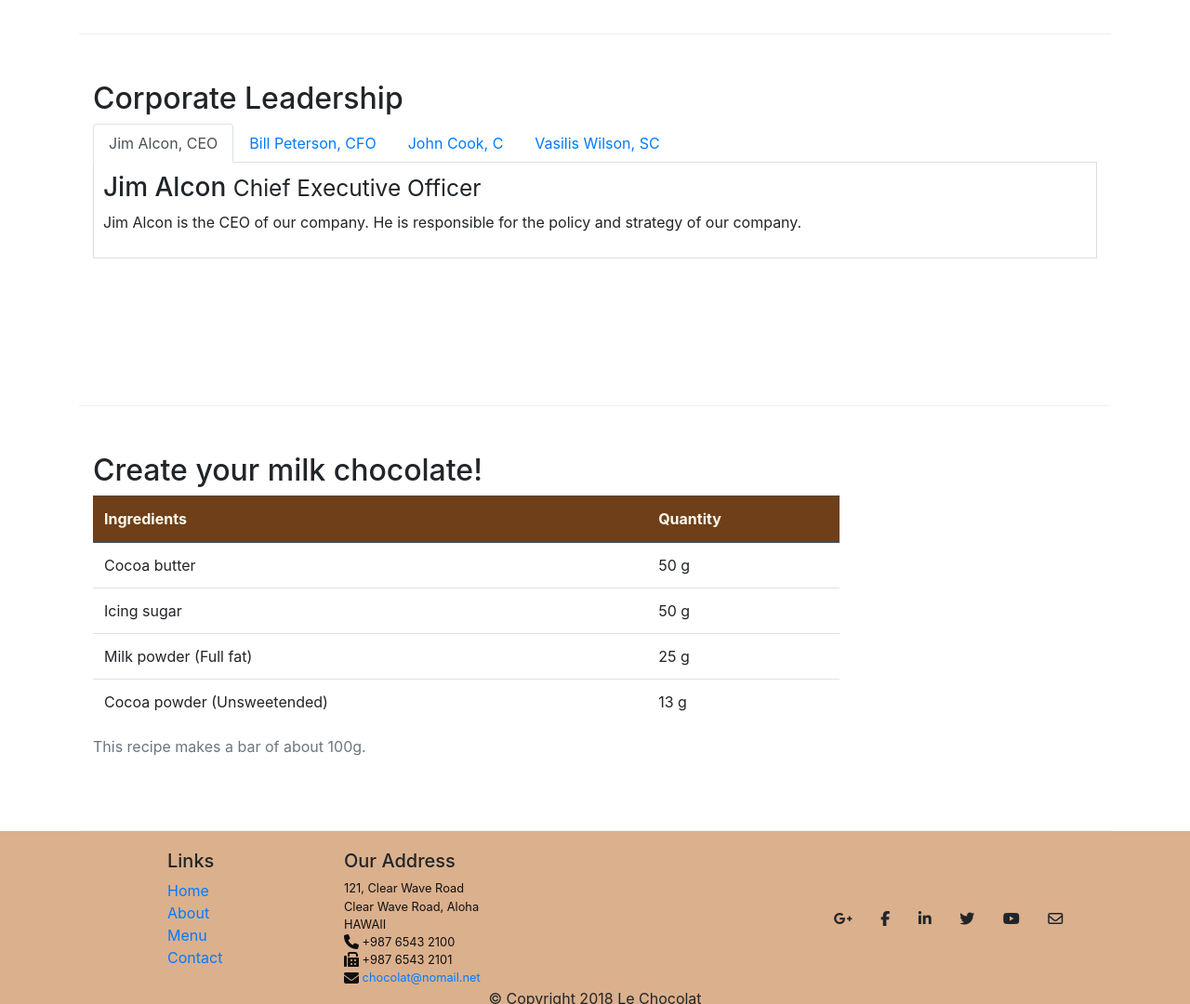
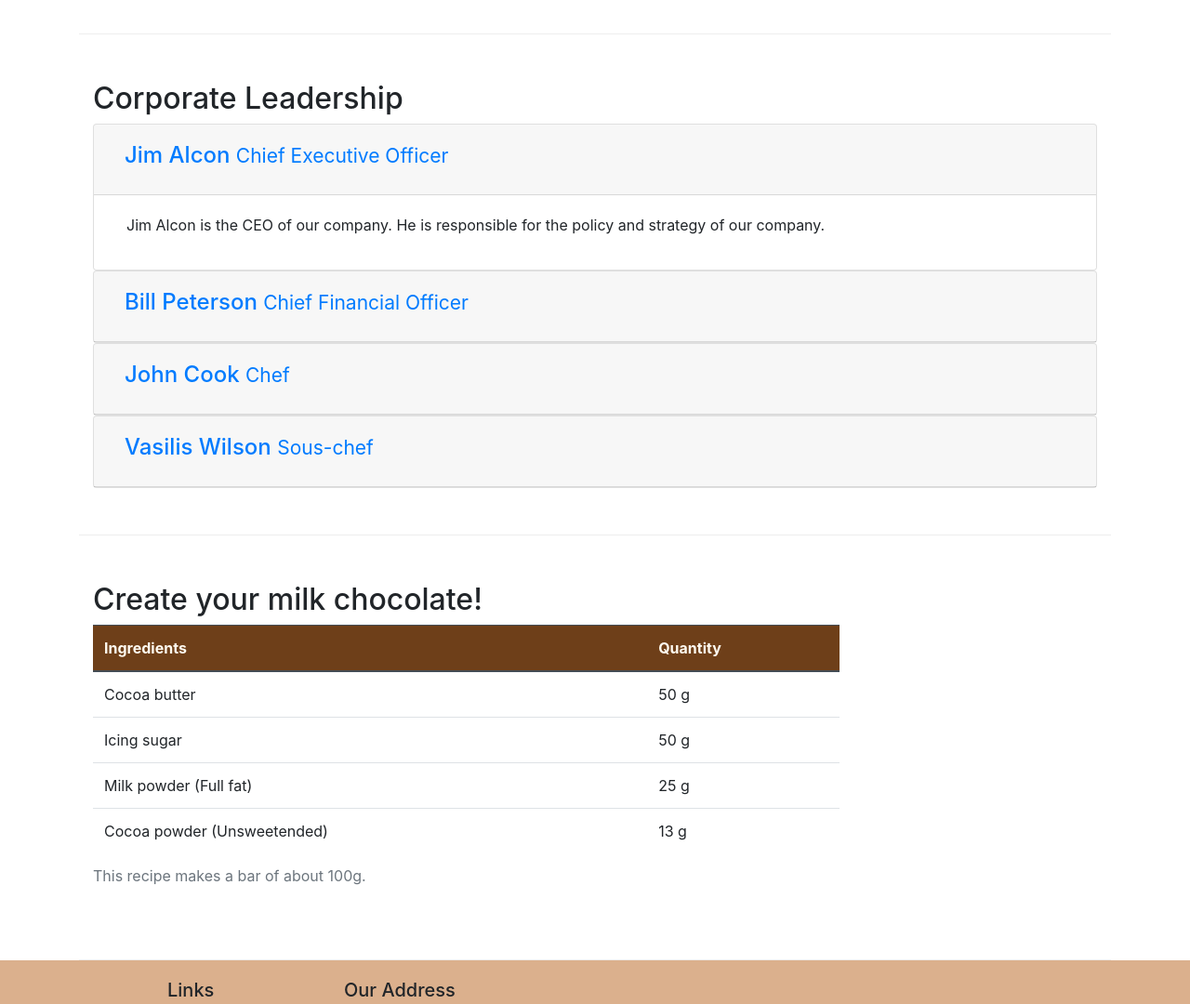
Before and after one commit to aggeliki1997/lechocolat, a plain HTML site: page aboutus.html in a window 1280 px wide. Shown: the part 1140-2220 px from the top of the page at 93% size. Drawn offline with nearby package versions, Linux system fonts and the light colour scheme.

Commit message:
Accordion

```diff
--- a/aboutus.html
+++ b/aboutus.html
@@ -97,7 +97,8 @@
         <div class="row row-content">
             <div class="col-12">
                 <h2>Corporate Leadership</h2>
-                <ul class="nav nav-tabs">
+
+                <!----<ul class="nav nav-tabs">
                     <li class="nav-item">
                         <a class="nav-link active" href="#tab1" role="tab" data-toggle="tab"> Jim Alcon, CEO</a>
                     </li>
@@ -110,8 +111,61 @@
                     <li class="nav-item">
                         <a class="nav-link" href="#tab4" role="tab" data-toggle="tab"> Vasilis Wilson, SC</a>
                     </li>
-                </ul>
-                <div class="tab-content">
+                </ul> -->
+                <div id="accordion">
+                    <div class="card">
+                        <div class="card-header" id="headingOne">
+                            <button class="btn btn-link" data-toggle="collapse" data-target="#collapseOne"
+                                aria-expanded="true" aria-controls="collapseOne">
+                                <h4>Jim Alcon <small>Chief Executive Officer </small></h4>
+                            </button>
+                        </div>
+                        <div id="collapseOne" class="collapse show" aria-labelledby="headingOne"
+                            data-parent="#accordion">
+                            <div class="card-body">
+                                <p class="col d-none d-sm-block">Jim Alcon is the CEO of our company. He is responsible
+                                    for the policy and strategy of our company. </p>
+                            </div>
+                        </div>
+                    </div>
+                    <div class="card">
+                        <div class="card-header" id="headingTwo">
+                            <button class="btn btn-link collapsed" data-toggle="collapse" data-target="#collapseTwo" aria-expanded="false" aria-controls="collapseTwo">
+                                <h4>Bill Peterson  <small>Chief Financial Officer </small></h4>
+                            </button>
+                        </div>
+                        <div id="collapseTwo" class="collapse" aria-labelledby="headingTwo" data-parent="#accordion">
+                            <div class="card-body">
+                                <p class="col d-none d-sm-block">Bill Peterson is the CFO of our company. He is responsible for all the financial decisions of our company. </p>
+                            </div>
+                        </div>
+                    </div>
+                    <div class="card">
+                        <div class="card-header" id="headingThree">
+                            <button class="btn btn-link collapsed" data-toggle="collapse" data-target="#collapseThree" aria-expanded="false" aria-controls="collapseThree">
+                                <h4>John Cook <small>Chef</small></h4>
+                            </button>
+                        </div>
+                        <div id="collapseThree" class="collapse" aria-labelledby="headingThree" data-parent="#accordion">
+                            <div class="card-body">
+                                <p class="col d-none d-sm-block">Our Chef, John Cook has specialized in the production of chocolates and he has created the receipts for our chocolates. </p>
+                            </div>
+                        </div>
+                    </div>
+                    <div class="card">
+                        <div class="card-header" id="headingFour">
+                            <button class="btn btn-link collapsed" data-toggle="collapse" data-target="#collapseFour" aria-expanded="false" aria-controls="collapseFour">
+                                <h4>Vasilis Wilson  <small>Sous-chef </small></h4>
+                            </button>
+                        </div>
+                        <div id="collapseFour" class="collapse" aria-labelledby="headingFour" data-parent="#accordion">
+                            <div class="card-body">
+                                <p class="col d-none d-sm-block">Vasilis Wilson is well informed of all the current trends in pastry and contributes his innovative ideas in our products. </p>
+                            </div>
+                        </div>
+                    </div>
+                </div>
+                            <!---<div class="tab-content">
                     <div role="tabpanel" class="tab-pane fade show active" id="tab1">
                         <h3>Jim Alcon <small>Chief Executive Officer </small></h3>
 
@@ -143,7 +197,7 @@
                             contributes his innovative
                             ideas in our products. </p>
                     </div>
-                </div>
+                        </div> -->
                         </div>
                     </div>
 
@@ -212,14 +266,16 @@
                             <div class="col-sm align-self-center">
                                 <div style="text-align:center">
                                     <a class="btn btn-social-icon btn-google-plus" href="http://google.com/+"> <i
-                                class="fa fa-google-plus"></i></a> <a class="btn btn-social-icon btn-facebook"
-                            href="http://www.facebook.com/profile.php?id="> <i class="fa fa-facebook"></i></a> <a
-                            class="btn btn-social-icon btn-linkedin" href="http://www.linkedin.com/in/"> <i
+                                            class="fa fa-google-plus"></i></a> <a
+                                        class="btn btn-social-icon btn-facebook"
+                                        href="http://www.facebook.com/profile.php?id="> <i
+                                            class="fa fa-facebook"></i></a>
+                                    <a class="btn btn-social-icon btn-linkedin" href="http://www.linkedin.com/in/"> <i
                                             class="fa fa-linkedin"></i></a> <a class="btn btn-social-icon btn-twitter"
                                         href="http://twitter.com/"> <i class="fa fa-twitter"></i></a> <a
                                         class="btn btn-social-icon btn-youtube" href="http://youtube.com/"> <i
-                                class="fa fa-youtube"></i></a> <a class="btn btn-social-icon" href="mailto:"> <i
-                                class="fa fa-envelope-o"></i></a>
+                                            class="fa fa-youtube"></i></a> <a class="btn btn-social-icon"
+                                        href="mailto:"> <i class="fa fa-envelope-o"></i></a>
                                 </div>
                             </div>
                         </div>
```
Lines whose indentation alone changed are shown as unchanged.
